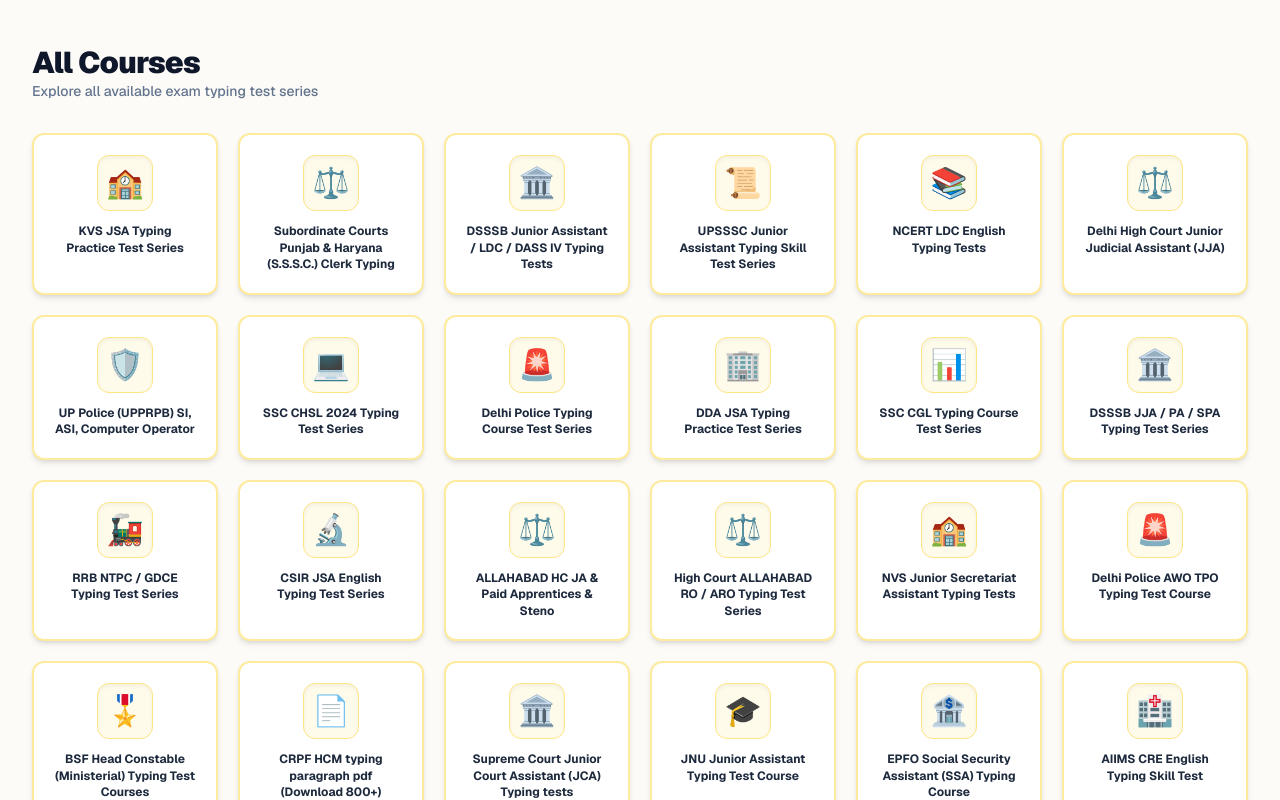
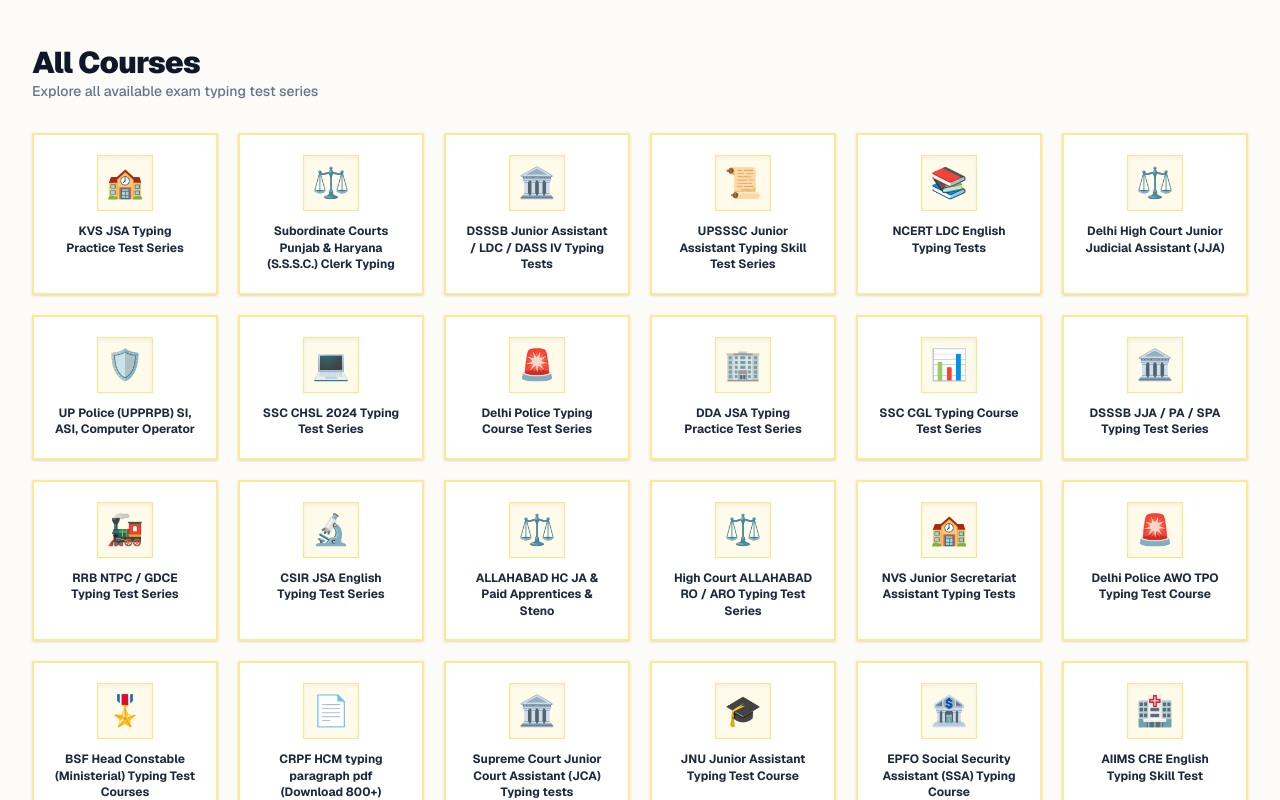
Before and after one commit to AK47amit/exampur-testprep, a Next.js app: page / in a window 1280 px wide. Shown: the part 700-1500 px from the top of the page. Built offline with nearby package versions, Linux system fonts and the light colour scheme.

Commit message:
Made mini course cards sharp edged with orange glow shadow effect

```diff
--- a/app/page.tsx
+++ b/app/page.tsx
@@ -258,7 +258,7 @@ export default function ExampurTestPrep() {
       </section>
 
       {/* ======================================================== */}
-      {/* ALL COURSES MINI CARDS (SHARP EDGES + SCALE UP + ORANGE BAR) */}
+      {/* ALL COURSES MINI CARDS (SHARP RECTANGULAR EDGES + ORANGE GLOW SHADOW) */}
       {/* ======================================================== */}
       <section className="py-12 max-w-7xl mx-auto px-4 sm:px-6 lg:px-8">
         <div className="mb-8">
@@ -271,12 +271,12 @@ export default function ExampurTestPrep() {
             <div
               key={idx}
               onClick={() => alert(`Opening ${exam.title}`)}
-              className="relative bg-white rounded-xl p-5 border-2 border-amber-200/80 shadow-md hover:shadow-2xl hover:border-amber-500 transition-all duration-300 flex flex-col items-center text-center cursor-pointer group transform hover:-translate-y-2 hover:scale-105 overflow-hidden"
+              className="relative bg-white rounded-none p-5 border-2 border-amber-200/90 shadow-sm hover:shadow-2xl hover:shadow-amber-500/30 hover:border-amber-500 transition-all duration-300 flex flex-col items-center text-center cursor-pointer group transform hover:-translate-y-2 hover:scale-105 overflow-hidden"
             >
               {/* Orange Horizontal Bottom Line on Hover */}
               <span className="absolute bottom-0 left-0 w-full h-1.5 bg-amber-500 transition-all duration-300 transform scale-x-0 group-hover:scale-x-100"></span>
 
-              <div className="w-14 h-14 rounded-xl bg-amber-50 border border-amber-200 flex items-center justify-center text-3xl mb-3 shadow-inner group-hover:scale-110 transition duration-300">
+              <div className="w-14 h-14 rounded-none bg-amber-50 border border-amber-200 flex items-center justify-center text-3xl mb-3 shadow-inner group-hover:scale-110 transition duration-300">
                 {exam.icon}
               </div>
               <h4 className="text-xs font-bold text-slate-800 group-hover:text-amber-700 transition line-clamp-3 leading-snug">
```
